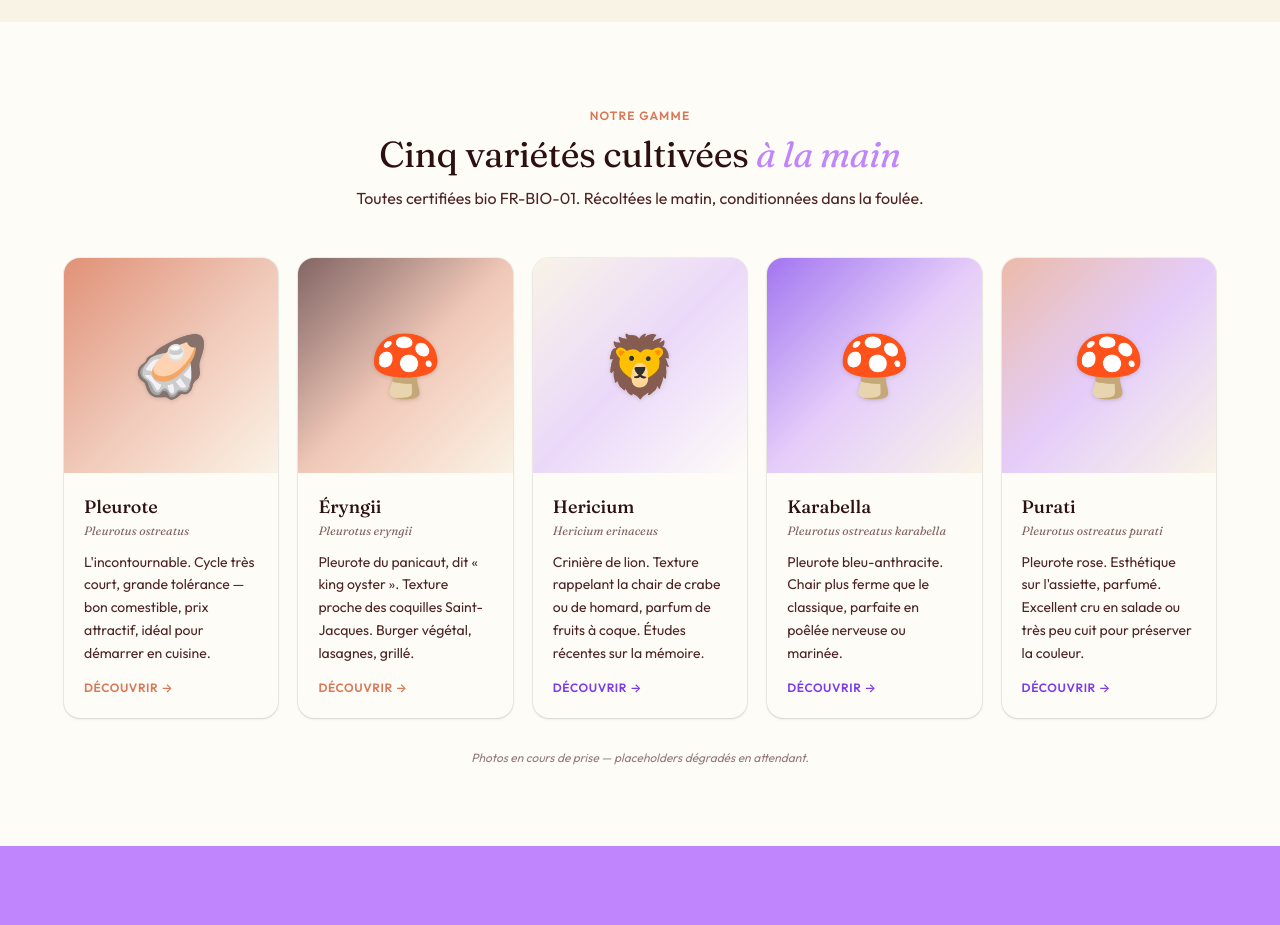
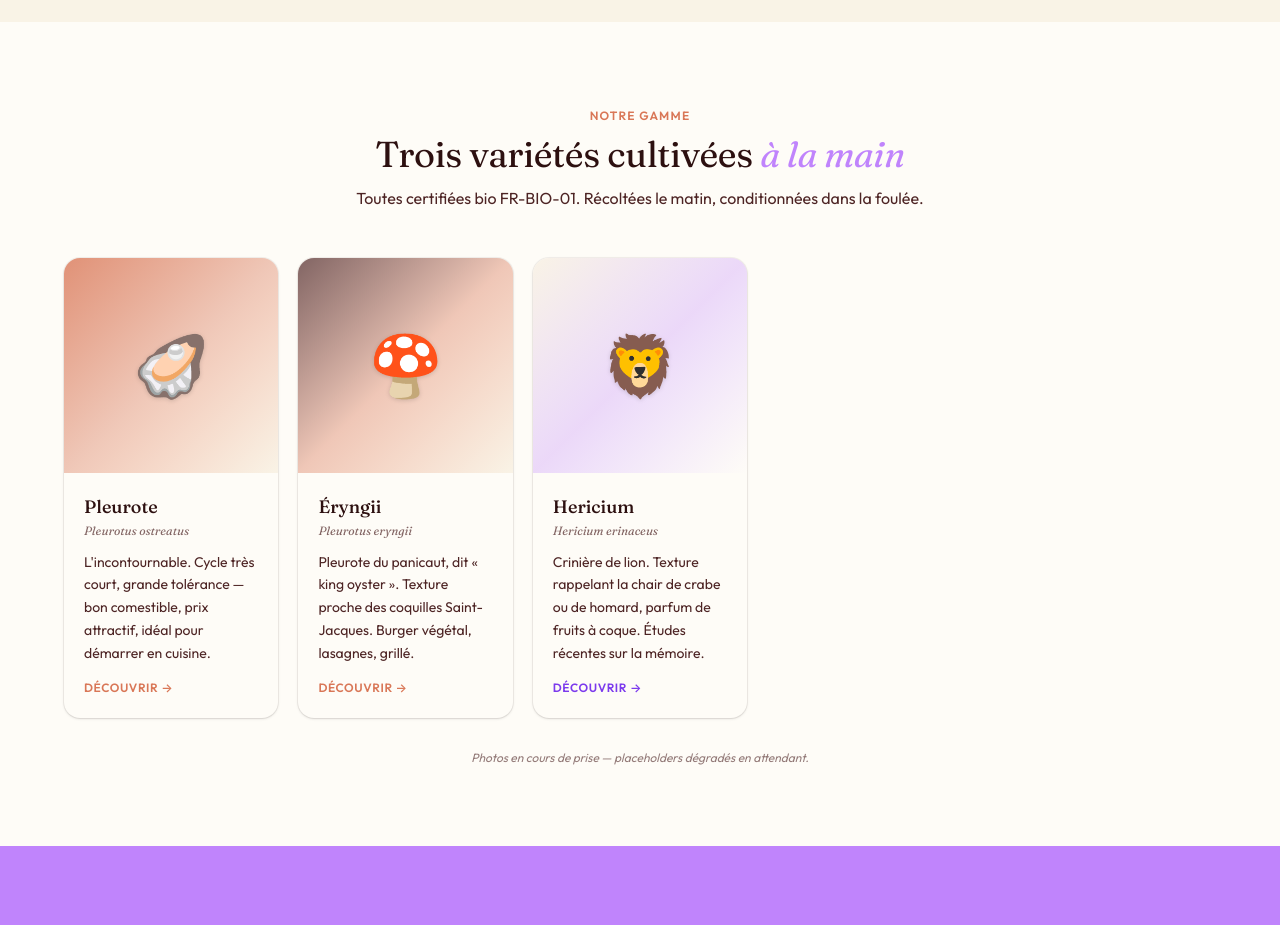
Before and after one commit to myconaute-rgb/lesmyconautes-website, an Astro site: page / in a window 1280 px wide. Shown: the part 1300-2225 px from the top of the page. Built offline with nearby package versions, Linux system fonts and the light colour scheme; Astro itself is replaced by a stand-in of ours.

Commit message:
comptoir: retirer Karabella + Purati de la vitrine (sous-variétés pleurote, restent en DB)
- src/data/varieties.ts : passage de 5 à 3 variétés (pleurote, éryngii, hericium). Karabella et Purati supprimées du fichier mais restent en DB pour la production (variety_code KARABELLA et PURATI inchangés en table varieties)
- src/pages/index.astro : meta description + H2 'Trois variétés cultivées' (vs 'Cinq')
- src/pages/restaurateurs.astro : meta description + reformulation conservation (le détail du pleurote rose Purati à ~10°C devient générique 'on vous prévient si vous en commandez' — info pertinente au cas par cas, pas en vitrine)
- src/pages/a-propos.astro : catalogue 3 variétés
- README.md : 'Trois variétés cultivées'

```diff
--- a/src/data/varieties.ts
+++ b/src/data/varieties.ts
@@ -58,24 +58,6 @@ export const VARIETIES: Variety[] = [
     accent: "lavande",
     gradient: "from-creme via-lavande/30 to-ivoire",
   },
-  {
-    slug: "karabella",
-    varietyCode: "KARABELLA",
-    name: "Karabella",
-    latin: "Pleurotus ostreatus karabella",
-    emoji: "🍄",
-    blurb: "Pleurote bleu-anthracite. Chair plus ferme que le classique, parfaite en poêlée nerveuse ou marinée.",
-    accent: "violet-profond",
-    gradient: "from-violet-profond/70 via-lavande/40 to-creme",
-  },
-  {
-    slug: "purati",
-    varietyCode: "PURATI",
-    name: "Purati",
-    latin: "Pleurotus ostreatus purati",
-    emoji: "🍄",
-    blurb: "Pleurote rose. Esthétique sur l'assiette, parfumé. Excellent cru en salade ou très peu cuit pour préserver la couleur.",
-    accent: "lavande",
-    gradient: "from-terracotta/50 via-lavande/40 to-creme",
-  },
+  // Karabella et Purati restent gérées en DB (production) mais ne sont pas exposées
+  // sur la vitrine — ce sont des sous-variétés de pleurote, trop spécifiques pour le grand public.
 ];
--- a/src/pages/a-propos.astro
+++ b/src/pages/a-propos.astro
@@ -29,7 +29,7 @@ import CTASection from "../components/CTASection.astro";
           Chaque champignon est cultivé, récolté à la main et conditionné ici même. Circuit court strict, traçabilité totale, et la conviction que le bio en France ne devrait pas se limiter au champignon de Paris.
         </p>
         <p class="mt-4">
-          Au catalogue : pleurote, éryngii, hericium, karabella, purati. Et pour les pros qui veulent se lancer dans la culture, des substrats inoculés certifiés bio — un domaine où on est aujourd'hui le seul fournisseur FR-BIO-01 en Rhône-Alpes.
+          Au catalogue : pleurote, éryngii, hericium. Et pour les pros qui veulent se lancer dans la culture, des substrats inoculés certifiés bio — un domaine où on est aujourd'hui le seul fournisseur FR-BIO-01 en Rhône-Alpes.
         </p>
       </div>
     </div>
--- a/src/pages/index.astro
+++ b/src/pages/index.astro
@@ -13,7 +13,7 @@ import { VARIETIES } from "../data/varieties";
 
 <BaseLayout
   title="Les Myconautes — Champignons bio FR-BIO-01 | Rive-de-Gier, Loire"
-  description="Champignonnière artisanale certifiée FR-BIO-01 à Rive-de-Gier (Loire). Pleurote, éryngii, hericium, karabella, purati. Producteur direct pour cuisine maison, restauration et substrats pros."
+  description="Champignonnière artisanale certifiée FR-BIO-01 à Rive-de-Gier (Loire). Pleurote, éryngii, hericium. Producteur direct pour cuisine maison, restauration et substrats pros."
 >
   <Hero />
 
@@ -64,7 +64,7 @@ import { VARIETIES } from "../data/varieties";
     <div class="max-w-6xl mx-auto">
       <div class="text-center mb-12">
         <span class="text-xs font-semibold tracking-widest uppercase text-terracotta">Notre gamme</span>
-        <h2 class="mt-2 text-3xl md:text-4xl text-brun">Cinq variétés cultivées <em class="italic text-lavande">à la main</em></h2>
+        <h2 class="mt-2 text-3xl md:text-4xl text-brun">Trois variétés cultivées <em class="italic text-lavande">à la main</em></h2>
         <p class="mt-3 text-brun-clair max-w-xl mx-auto">
           Toutes certifiées bio FR-BIO-01. Récoltées le matin, conditionnées dans la foulée.
         </p>
--- a/src/pages/restaurateurs.astro
+++ b/src/pages/restaurateurs.astro
@@ -9,7 +9,7 @@ import { VARIETIES } from "../data/varieties";
 
 <BaseLayout
   title="Champignons bio frais Lyon &amp; Saint-Étienne pour restauration | Les Myconautes"
-  description="Champignon frais bio pour cheffes et chefs : pleurote, éryngii, hericium, karabella, purati. Livraison directe Lyon (vendredi) et Saint-Étienne (jeudi). Certifié FR-BIO-01, qualité constante toute l'année. Grille pro sur demande."
+  description="Champignon frais bio pour cheffes et chefs : pleurote, éryngii, hericium. Livraison directe Lyon (vendredi) et Saint-Étienne (jeudi). Certifié FR-BIO-01, qualité constante toute l'année. Grille pro sur demande."
 >
   <PageHero
     theme="terracotta"
@@ -105,7 +105,7 @@ import { VARIETIES } from "../data/varieties";
         <div class="bg-creme rounded-2xl p-6 ring-1 ring-brun/5">
           <h4 class="font-display text-base text-brun">🌡️ Température idéale</h4>
           <p class="mt-2 text-sm text-brun-clair leading-relaxed">
-            1 à 2°C pour la plupart des champignons. Le développement est stoppé. Exception : pleurote rose (Purati) à ~10°C.
+            1 à 2°C pour stopper le développement. Certaines sous-variétés de pleurote rose tolèrent moins le froid extrême — on vous prévient si vous en commandez.
           </p>
         </div>
         <div class="bg-creme rounded-2xl p-6 ring-1 ring-brun/5">
```
Also changed, not shown: README.md.
